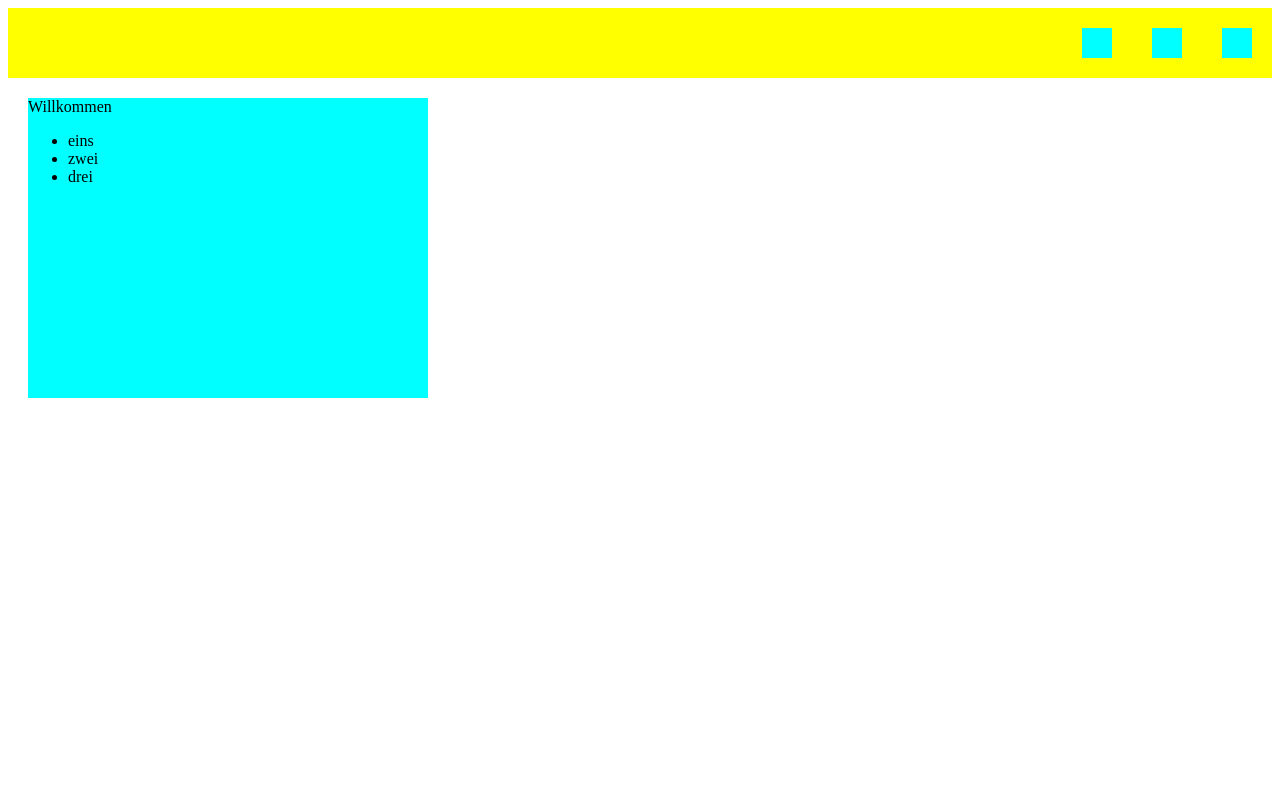
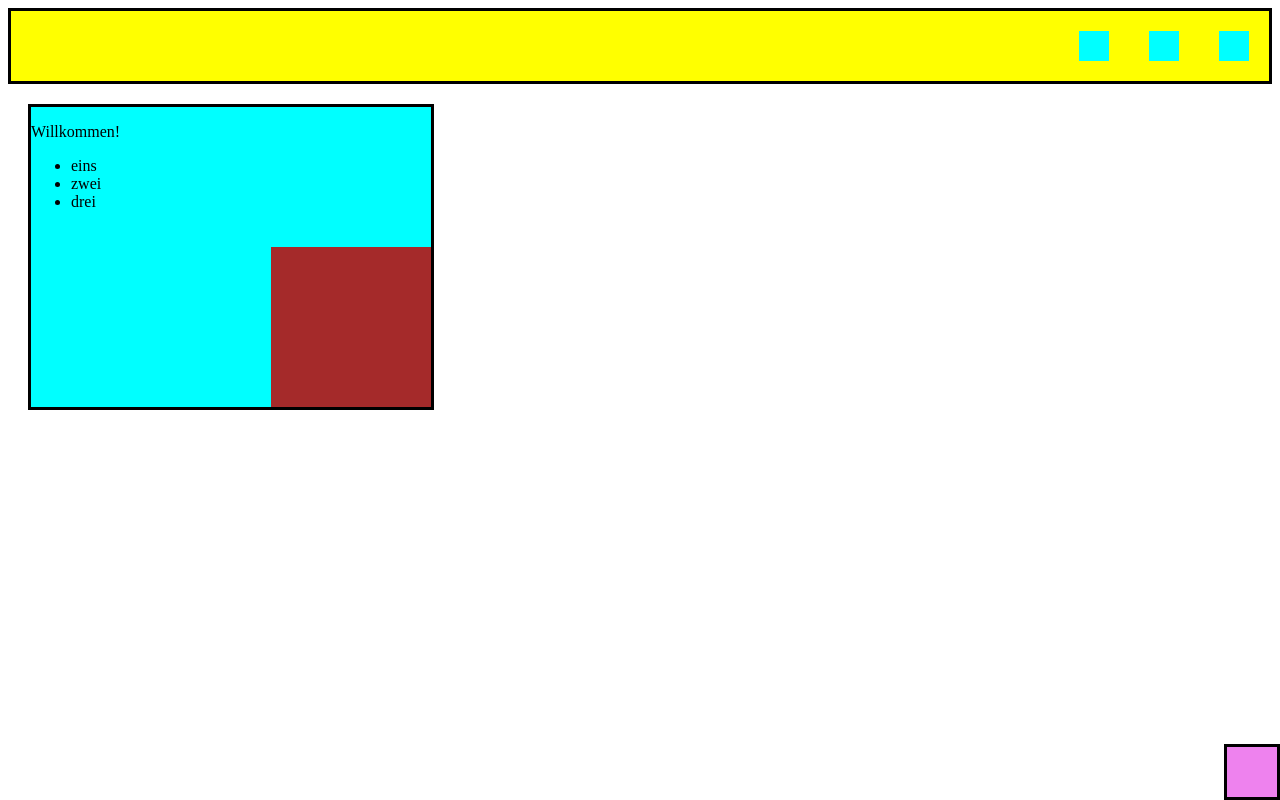
Before and after one commit to Jaydenzyx/2cwi, a plain HTML site: page 06_0 Übung/Übung.html in a window 1280 px wide. Drawn offline with Linux system fonts and the light colour scheme.

Commit message:
06_0 Übung_finished

```diff
--- a/06_0 Übung/Übung.css
+++ b/06_0 Übung/Übung.css
@@ -3,6 +3,7 @@
     height: 70px;
     display: flex;
     justify-content: end;
+    border-style: solid;
 }
 
 .obox {
@@ -19,8 +20,26 @@
     width: 400px;
    margin-left: 20px;
    margin-top: 20px;
+   border-style: solid;
+   position: relative;
 }
 
 .rechtbox {
+    background-color: brown;
+    position: absolute;
+    height: 160px;
+    width: 160px;
+    bottom: 0;
+    right: 0;
+}
 
+
+.violetbox {
+    background-color: violet;
+    height: 50px;
+    width: 50px;
+    bottom: 0;
+    right: 0;
+    position: absolute;
+    border-style: solid;
 }
--- a/06_0 Übung/Übung.html
+++ b/06_0 Übung/Übung.html
@@ -19,7 +19,7 @@
 <div class="Will">
 
     <p>
-        Willkommen
+        Willkommen!
     </p>
     <ul>
         <li>
@@ -32,5 +32,8 @@
 <div class="rechtbox"></div>
 </div>
 
+
+<div class="violetbox"></div>
+
 </body>
 </html>
```
